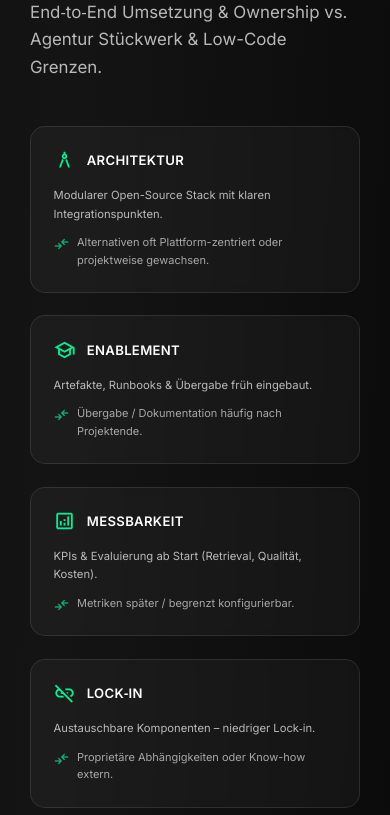
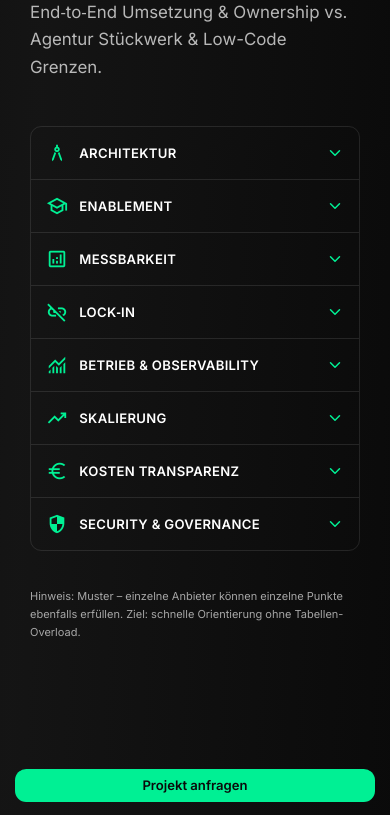
Before and after one commit to VAE-Systems/VAE-web-project, a React (Vite) app: page /products/solutions in a window 390 px wide. Shown: the part 8120-8935 px from the top of the page. Built offline with nearby package versions, Linux system fonts and the light colour scheme.

Commit message:
feat: add mobile accordion for provider comparison

```diff
--- a/src/components/sections/ProviderComparison.tsx
+++ b/src/components/sections/ProviderComparison.tsx
@@ -1,7 +1,7 @@
-import React from 'react'
+import React, { useState } from 'react'
 import MaterialIcon from '../ui/MaterialIcon'
 
-interface DimensionCard {
+interface ComparisonRow {
   key: string
   label: string
   icon: string
@@ -10,7 +10,7 @@ interface DimensionCard {
 }
 
 // Vereinfachte, lesbare Matrix: Fokus auf Vorteil + kurzer Vergleichssatz
-const dimensions: DimensionCard[] = [
+export const rows: ComparisonRow[] = [
   { key:'arch', label:'Architektur', icon:'architecture', vae:'Modularer Open-Source Stack mit klaren Integrationspunkten.', diff:'Alternativen oft Plattform-zentriert oder projektweise gewachsen.' },
   { key:'enablement', label:'Enablement', icon:'school', vae:'Artefakte, Runbooks & Übergabe früh eingebaut.', diff:'Übergabe / Dokumentation häufig nach Projektende.' },
   { key:'messbarkeit', label:'Messbarkeit', icon:'analytics', vae:'KPIs & Evaluierung ab Start (Retrieval, Qualität, Kosten).', diff:'Metriken später / begrenzt konfigurierbar.' },
@@ -22,6 +22,10 @@ const dimensions: DimensionCard[] = [
 ]
 
 const ProviderComparisonSection: React.FC<{ id?: string; className?: string; headline?: string; subtitle?: string }> = ({ id='anbieter-vergleich', className='', headline='Vergleich auf einen Blick', subtitle='Warum VAE Systems – komprimierte Kerndimensionen.' }) => {
+  const [open, setOpen] = useState<string | null>(null)
+
+  const toggle = (key: string) => setOpen(prev => (prev === key ? null : key))
+
   return (
     <section id={id} className={`py-24 ${className}`}>
       <div className="container-vae max-w-6xl">
@@ -29,8 +33,51 @@ const ProviderComparisonSection: React.FC<{ id?: string; className?: string; hea
           <h2 className="h2 text-white mb-5">{headline}</h2>
           <p className="text-lg text-text-secondary leading-relaxed">{subtitle}</p>
         </header>
-        <div className="grid sm:grid-cols-2 lg:grid-cols-3 gap-6 mb-10">
-          {dimensions.map(d => (
+
+        {/* Accordion for small screens */}
+        <div className="md:hidden mb-10 divide-y divide-white/10 border border-white/10 rounded-xl">
+          {rows.map(r => {
+            const isOpen = open === r.key
+            return (
+              <div key={r.key}>
+                <button
+                  type="button"
+                  aria-expanded={isOpen}
+                  onClick={() => toggle(r.key)}
+                  className="w-full flex items-center justify-between gap-4 p-4 text-left"
+                >
+                  <span className="flex items-center gap-3">
+                    <MaterialIcon icon={r.icon} size={22} className="text-vae-turquoise" />
+                    <span className="text-sm font-semibold text-white tracking-wide uppercase">{r.label}</span>
+                  </span>
+                  <svg
+                    width="18"
+                    height="18"
+                    viewBox="0 0 24 24"
+                    fill="none"
+                    className={`text-vae-turquoise transition-transform duration-300 ${isOpen ? 'rotate-180' : ''}`}
+                  >
+                    <path d="M6 9l6 6 6-6" stroke="currentColor" strokeWidth={2} strokeLinecap="round" strokeLinejoin="round" />
+                  </svg>
+                </button>
+                {isOpen && (
+                  <div className="px-4 pb-4 text-[13px] text-text-secondary">
+                    <p className="mb-2">{r.vae}</p>
+                    <div className="flex items-start gap-2 text-[11px] text-text-muted">
+                      <MaterialIcon icon="compare_arrows" size={16} className="text-vae-turquoise/70 mt-0.5" />
+                      <span>{r.diff}</span>
+                    </div>
+                  </div>
+                )}
+              </div>
+            )
+          })}
+        </div>
+
+        {/* Grid for md and up */}
+        <div className="hidden md:block mb-10">
+          <div className="grid sm:grid-cols-2 lg:grid-cols-3 gap-6">
+            {rows.map(d => (
               <div key={d.key} className="group relative p-6 rounded-2xl bg-white/[0.035] border border-white/10 backdrop-blur-sm overflow-hidden transition-colors hover:border-vae-turquoise/40">
                 <div className="absolute -inset-px opacity-0 group-hover:opacity-100 transition-opacity duration-500 pointer-events-none bg-[radial-gradient(circle_at_30%_22%,rgba(var(--vae-turquoise-rgb),0.12),transparent_70%)]" />
                 <div className="flex items-center gap-3 mb-4 relative z-10">
@@ -45,6 +92,8 @@ const ProviderComparisonSection: React.FC<{ id?: string; className?: string; hea
               </div>
             ))}
           </div>
+        </div>
+
         <p className="text-[11px] text-text-muted max-w-3xl">Hinweis: Muster – einzelne Anbieter können einzelne Punkte ebenfalls erfüllen. Ziel: schnelle Orientierung ohne Tabellen-Overload.</p>
       </div>
     </section>
```
Lines whose indentation alone changed are shown as unchanged.
